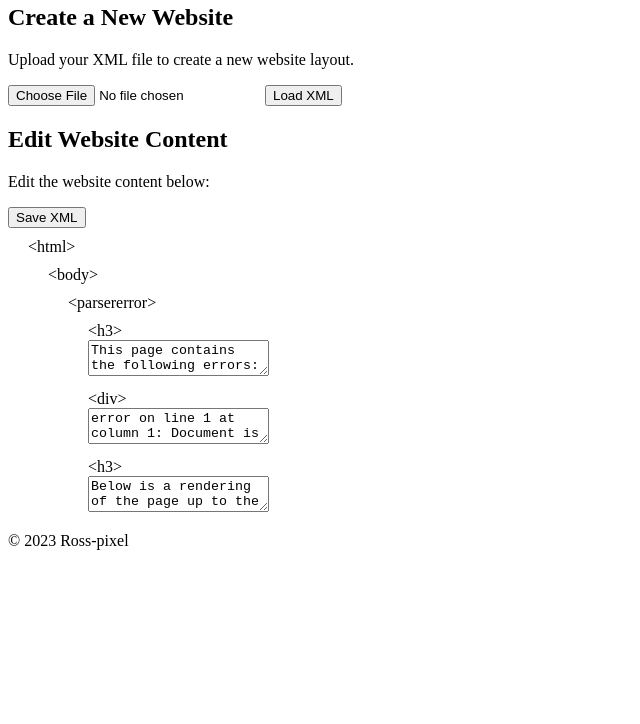
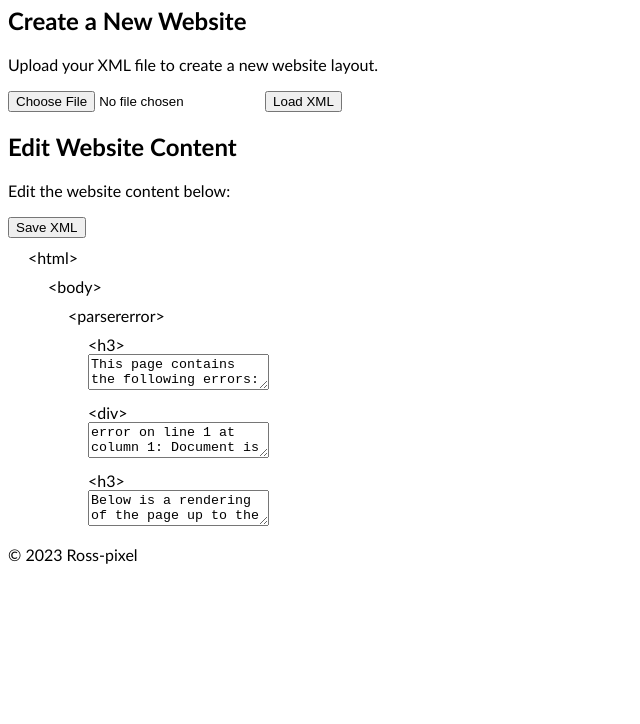
Before and after one commit to Ross-pixel/XML-Redactor, a plain HTML site: page index.html in a window 1280 px wide. Shown: the part 76-800 px from the top of the page, without its empty margins (0-640 px from the left). Drawn offline with Linux system fonts and the light colour scheme.

Commit message:
change font

```diff
--- a/css/style.css
+++ b/css/style.css
@@ -1,3 +1,8 @@
+body {
+  font-family: Trebuchet MS, Lucida Grande, Lucida Sans Unicode, Lucida Sans,
+    Tahoma, sans-serif;
+}
+
 .xml-element {
   margin: 10px;
   margin-left: 20px;
```
